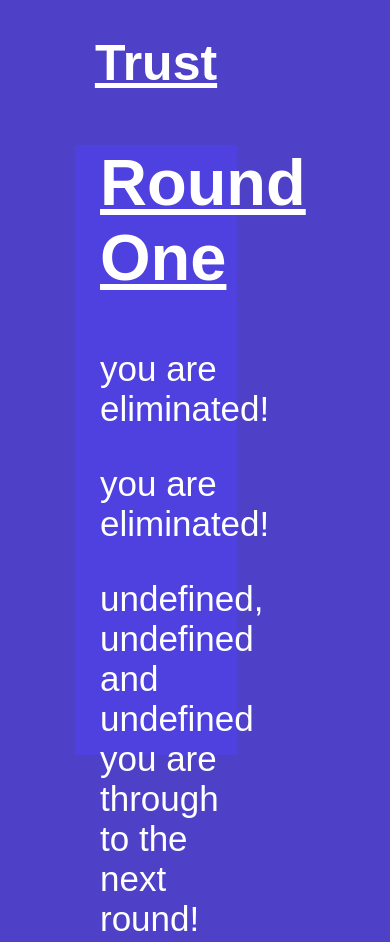
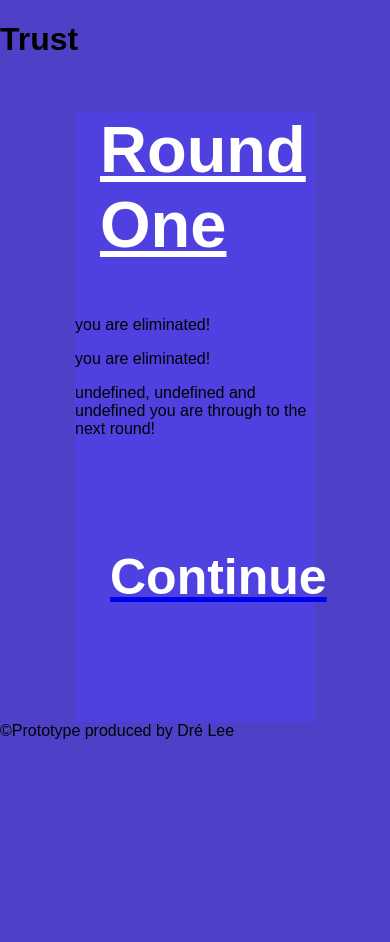
Before and after one commit to positiveoutcomes001/Trust1.7, a plain HTML site: page roundOneResults.html in a window 390 px wide. Shown: the top 942 px of the page. After the commit the page ends 844 px from the top, so only its background shows below. Drawn offline with Linux system fonts and the light colour scheme.

Commit message:
css edits

```diff
--- /dev/null
+++ b/roundOneResults.css
@@ -0,0 +1,76 @@
+* {
+    box-sizing: border-box;
+    font-family: Arial, Helvetica, sans-serif
+  }
+  .gameTitle{
+      background-color:rgb(78, 65, 200);
+      overflow: hidden;
+      color:white;
+      text-align: center;
+      font-size: 50px;
+      text-decoration-line: underline;
+
+  }
+
+
+  body {
+    margin: 0;
+    font-family: Arial, Helvetica, sans-serif;
+    overflow: hidden;
+    background-color:  rgb(78, 65, 200);
+
+  }
+
+
+
+  /* Style the content */
+  .content {
+    background-color: rgb(78, 65, 223);
+    margin-left: 75px;
+    margin-right: 75px;
+    height: 610px;
+
+
+  }
+
+  .pageTitle{
+
+      color:white;
+      font-size: 65px;
+      text-decoration-line: underline;
+      background-color:  rgb(78, 65, 223);
+      margin-left: 25px;
+  }
+
+  .display{
+      color:white;
+      font-size: 35px;
+      margin-left: 25px;
+  }
+
+
+
+  .continue{
+      color:white;
+      font-size: 50px;
+
+      border-radius: 25px;
+      padding: 10px;
+      width: fit-content;
+      margin-top: 100px;
+      margin-left: 25px;
+  }
+
+
+
+  /* Style the footer */
+  .footer {
+
+    background-color: rgb(78, 65, 200);
+      overflow: hidden;
+      color:white;
+    padding: 10px;
+    margin-top:120px;
+    margin-left: -75px;
+
+  }
--- a/roundOneResults.html
+++ b/roundOneResults.html
@@ -4,109 +4,22 @@
 <title>Trust Round One Results</title>
 <meta charset="utf-8">
 <meta name="viewport" content="width=device-width, initial-scale=1">
+<link rel="stylesheet" type="text/css" href="roundOneResults.css">
 <style>
-* {
-  box-sizing: border-box;
-  font-family: Arial, Helvetica, sans-serif
-}
-.gameTitle{
-    background-color:rgb(78, 65, 200);
-    overflow: hidden;
-    color:white;
-    text-align: center;
-    font-size: 50px;
-    text-decoration-line: underline;
+</style>
+<script type="text/javascript" src="fivePlayerModeLogic.js"></script>
+</head>
+<body onload="gameFunctionOne();">
 
-}
-
-
-body {
-  margin: 0;
-  font-family: Arial, Helvetica, sans-serif;
-  overflow: hidden;
-  background-color:  rgb(78, 65, 200);
-
-}
+<header>
+  <h1>Trust</h1>
+</header>
 
 
 
-/* Style the content */
-.content {
-  background-color: rgb(78, 65, 223);
-  margin-left: 75px;
-  margin-right: 75px;
-  height: 610px;
-
-
-}
-
-.pageTitle{
-
-    color:white;
-    font-size: 65px;
-    text-decoration-line: underline;
-    background-color:  rgb(78, 65, 223);
-    margin-left: 25px;
-}
-
-.display{
-    color:white;
-    font-size: 35px;
-    margin-left: 25px;
-}
-
-
-
-.continue{
-    color:white;
-    font-size: 50px;
-
-    border-radius: 25px;
-    padding: 10px;
-    width: fit-content;
-    margin-top: 100px;
-    margin-left: 25px;
-}
-
-
-
-/* Style the footer */
-.footer {
-
-  background-color: rgb(78, 65, 200);
-    overflow: hidden;
-    color:white;
-  padding: 10px;
-  margin-top:120px;
-  margin-left: -75px;
-
-}
-
-/* Media query for smaller screens, adjust the breakpoint as needed */
-@media screen and (max-width: 768px) {
-    .screensize {
-        /* Add styles for smaller screens */
-        font-size: 3.8em;
-        max-width: 80%;
-        max-height: 80%;
-    }
-}
-
-</style>
-<script type="text/javascript" src="fivePlayerModeLogic.js"></script>
-</head>
-<body onload="gameFunctionOne();" class="screensize">
-
-<div>
-  <h1 class="gameTitle">Trust</h1>
-
-</div>
-
-
-
-<div class= "content">
+<div class= "container">
+ <div class="content" >
   <h2 class="pageTitle">Round One</h2>
- <div class="display" >
     <p id="eliminatedPlayer"></p>
     <p id="secondEliminatedPlayer"></p>
    <p id="remainingPlayers"></p>
@@ -116,12 +29,12 @@ body {
  </div>
 
 
-
+ </div>
 </div>
 
-<div class="footer">
-  <p>Prototype produced by Dré Lee</p>
-</div>
+<footer>
+  &copy;Prototype produced by Dré Lee
+</footer>
 
 </body>
 </html>
```
